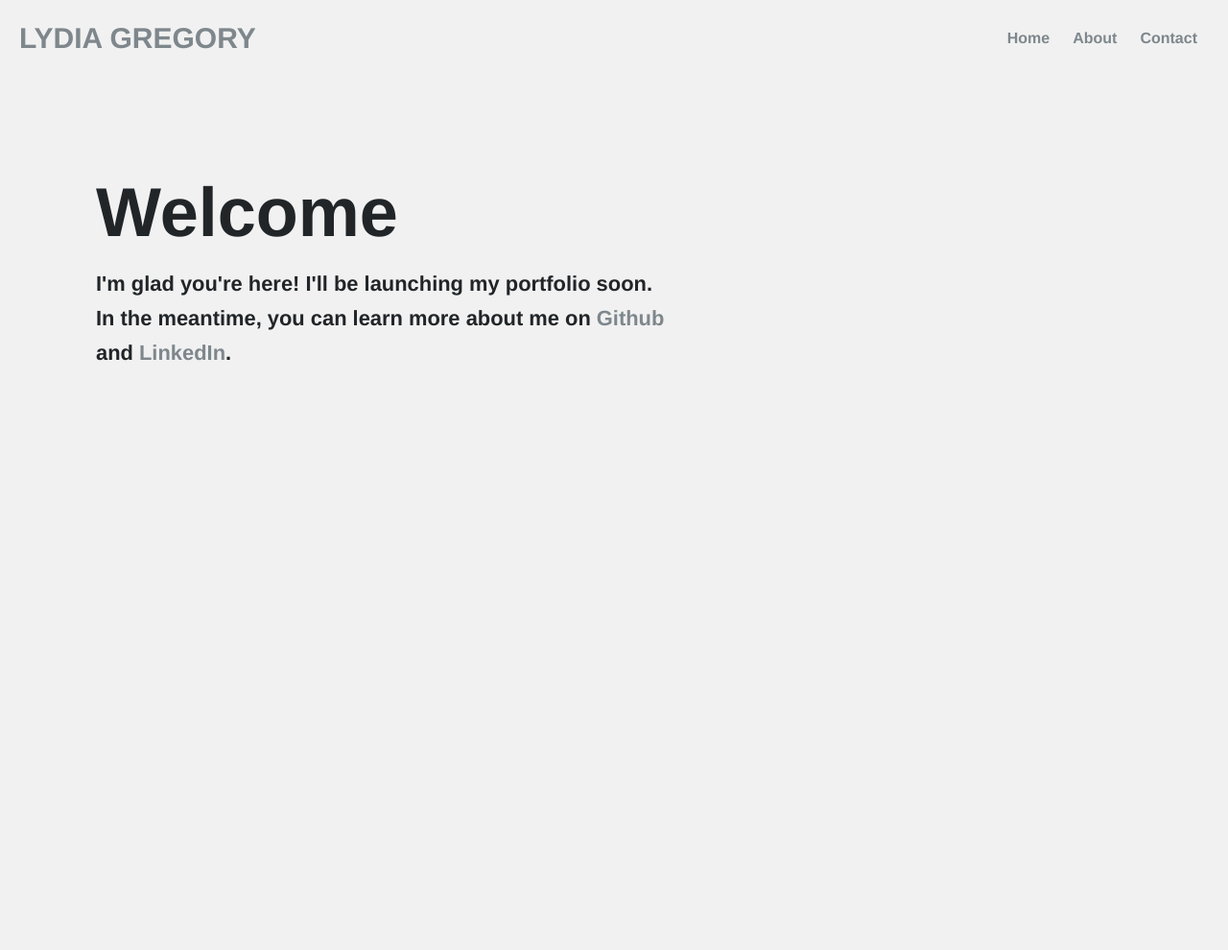
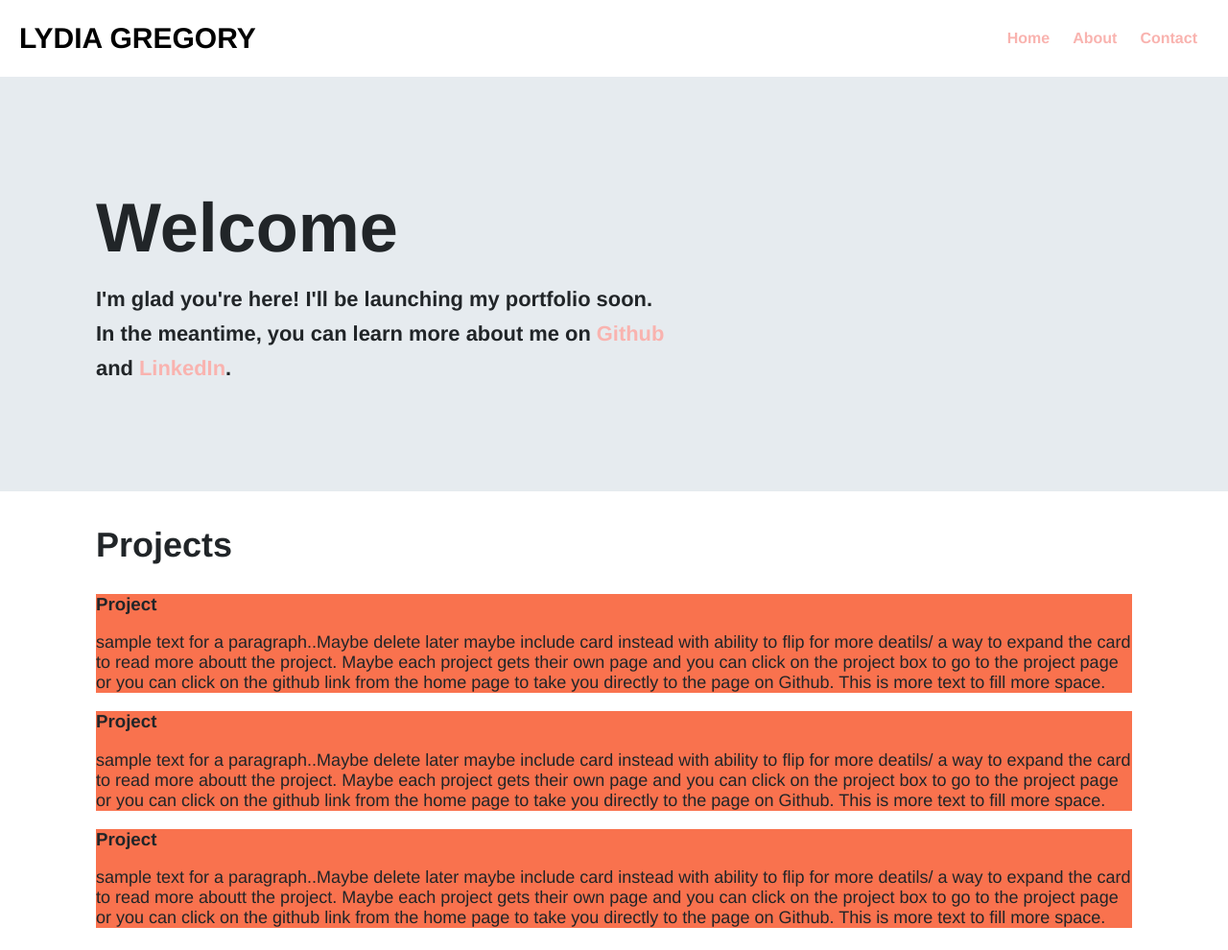
Before and after one commit to ljg2gb/Portfolio, a Gatsby site: page / in a window 1280 px wide. Shown: the whole page at 96% size. Before the commit the page ends 800 px from the top, so only its background shows below. Built offline with nearby package versions, Linux system fonts and the light colour scheme; Gatsby itself is replaced by a stand-in of ours.

Commit message:
updates styling and adds projects related components to site

```diff
--- /dev/null
+++ b/src/components/project.js
@@ -0,0 +1,10 @@
+import React from "react";
+
+export default function Project() {
+  return (
+    <div className='project'>
+        <h3>Project</h3>
+        <p>sample text for a paragraph..Maybe delete later maybe include card instead with ability to flip for more deatils/ a way to expand the card to read more aboutt the project. Maybe each project gets their own page and you can click on the project box to go to the project page or you can click on the github link from the home page to take you directly to the page on Github. This is more text to fill more space.</p>
+    </div>
+  );
+}
--- /dev/null
+++ b/src/components/projects.js
@@ -0,0 +1,13 @@
+import React from "react";
+import Project from "../components/project";
+
+export default function Projects() {
+  return (
+    <div className='projects'>
+        <h2>Projects</h2>
+        <Project></Project>
+        <Project></Project>
+        <Project></Project>
+    </div>
+  );
+}
--- a/src/pages/index.js
+++ b/src/pages/index.js
@@ -1,6 +1,7 @@
 import React from "react";
 import Nav from "../components/nav";
 import Announcement from "../components/headerLayout";
+import Projects from "../components/projects"
 
 const title = 'Welcome'
 const text = <h3>I'm glad you're here! I'll be launching my portfolio soon. In the meantime, you can learn more about me on <a href="https://github.com/ljg2gb">Github</a> and <a href="https://www.linkedin.com/in/lydia-gregory/">LinkedIn</a>.</h3>
@@ -10,6 +11,7 @@ export default function Home() {
     <div>
       <Nav/>
       <Announcement title={title} text={text} />
+      <Projects></Projects>
     </div>
   );
 }
--- a/src/styles/index.sass
+++ b/src/styles/index.sass
@@ -18,18 +18,16 @@ $grayscale9: #000000
 @mixin links
     font-weight: 600
     text-decoration: none
-    color: $grayscale5
+    color: $pink
     &:hover
         color: $coral
-        font-size: 20px
-
 
 body
     font-family: Avenir, Helvetica Neue, sans-serif
     height: 100vh
     margin: 0
     padding: 0
-    background-color: $white
+    background-color: $grayscale2
     color: $grayscale8
 
 h1
@@ -46,6 +44,7 @@ a
     @include links
 
 nav
+    background-color: $grayscale1
     display: flex
     align-items: center
     justify-content: space-between
@@ -55,6 +54,7 @@ nav
         font-size: 30px
         line-height: 80px
         font-weight: 700
+        color: $grayscale9
 
 .link
     padding: 12px
@@ -63,10 +63,17 @@ nav
 
 .layout
     width: 600px
-    margin-top: 100px
-    margin-left: 100px
+    padding: 100px
     h1
         margin: 16px 0
     h3
         margin: 10px 0
         line-height: 36px
+
+
+.projects
+    background-color: $grayscale1
+    padding: 5px 100px
+
+.project
+    background-color: $coral
```
